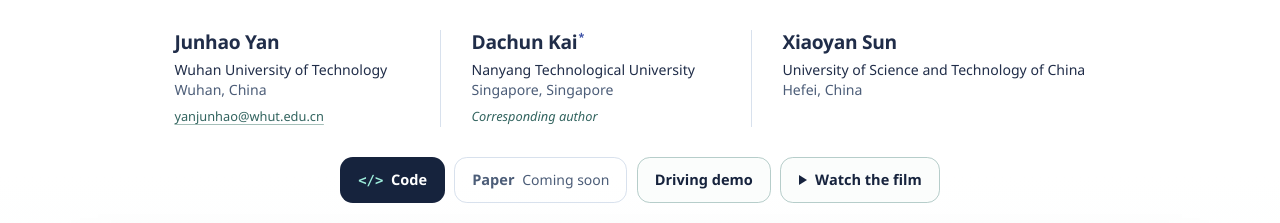
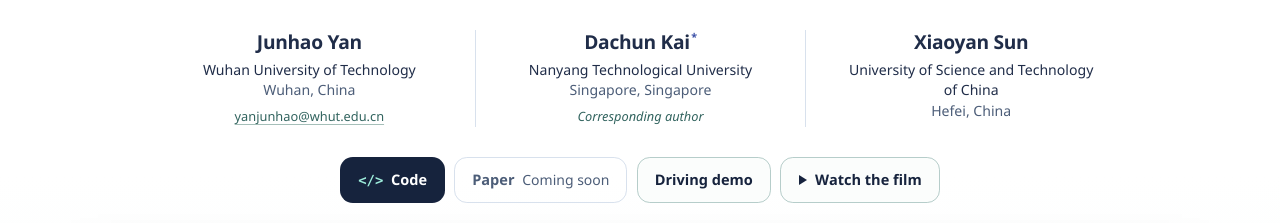
Before and after one commit to yan391/EventWorld, a plain HTML site: page index.html in a window 1280 px wide. Shown: the part 261-484 px from the top of the page. Drawn offline with Linux system fonts and the light colour scheme.

Commit message:
Center the desktop byline in three equal columns

```diff
--- a/index.html
+++ b/index.html
@@ -13,7 +13,7 @@
   <meta property="og:description" content="Explore synchronized driving forecasts, the geometry-guided model, and zero-shot transfer to real recordings.">
   <title>EventWorld · Forecasting Future Geometry from Events Alone</title>
   <link rel="icon" href="assets/mark.png" type="image/png">
-  <link rel="stylesheet" href="style.css?v=author-sans">
+  <link rel="stylesheet" href="style.css?v=centered-byline">
   <script defer src="assets/curves.js"></script>
   <script defer src="site.js?v=driving-autoplay"></script>
 </head>
--- a/style.css
+++ b/style.css
@@ -71,15 +71,15 @@ nav a:hover, .site-footer a:hover { color: var(--accent); text-decoration: under
 .title-detail span { white-space: nowrap; }
 .paper-authors {
   display: grid;
-  grid-template-columns: 1fr 1.05fr 1.3fr;
+  grid-template-columns: repeat(3, minmax(0, 1fr));
   max-width: 62rem;
   margin: clamp(1.25rem, 2.3vw, 1.85rem) auto 0;
   padding: 0;
   list-style: none;
-  text-align: left;
+  text-align: center;
   line-height: 1.45;
 }
-.paper-authors li { padding-inline: clamp(.9rem, 2.5vw, 1.9rem); }
+.paper-authors li { padding-inline: clamp(.6rem, 1.2vw, 1rem); }
 .paper-authors li + li { border-inline-start: 1px solid var(--line); }
 .author-name { font: 600 clamp(1.12rem, 1.5vw, 1.34rem)/1.25 var(--sans); letter-spacing: -.015em; }
 .author-name sup { margin-left: .12em; color: var(--accent); font: 600 .56em/0 var(--sans); }
@@ -337,7 +337,7 @@ td:first-child, th:first-child { text-align: left; white-space: nowrap; }
   .horizon-options { width: 100%; justify-content: space-between; gap: .1rem; }
   .horizon-options button { flex: 1; padding: .35rem .05rem; font-size: .8rem; }
   .dataset-list { gap: 1.25rem .85rem; }
-  .paper-authors { grid-template-columns: 1fr; max-width: 27rem; margin-top: .7rem; }
+  .paper-authors { grid-template-columns: 1fr; max-width: 27rem; margin-top: .7rem; text-align: left; }
   .paper-authors li { display: grid; grid-template-columns: 6.7rem minmax(0, 1fr); gap: .2rem .65rem; align-items: baseline; padding: .55rem .15rem; }
   .paper-authors li + li { border-inline-start: 0; border-top: 1px solid var(--line); }
   .author-name { font-size: 1.06rem; }
```
